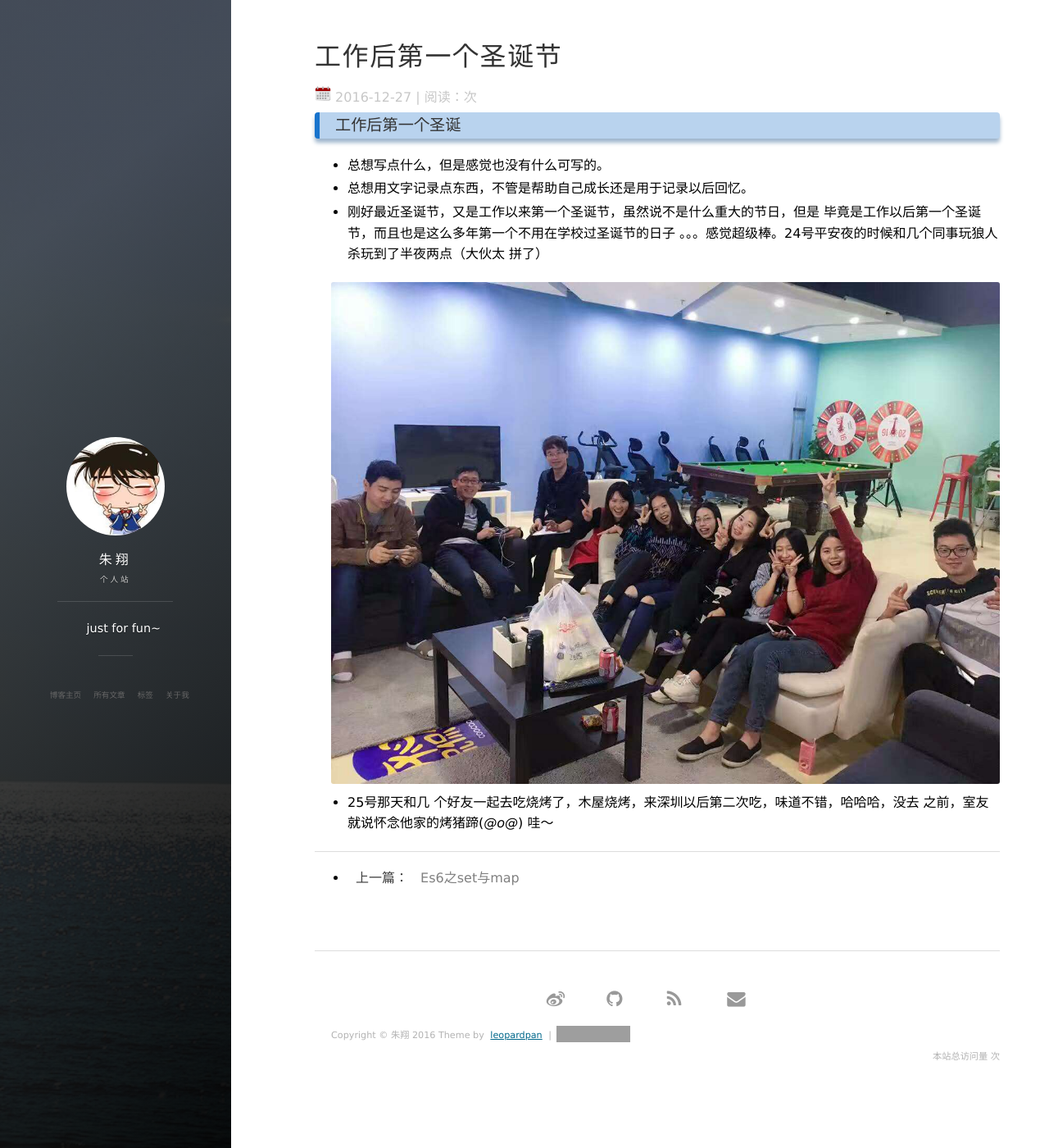
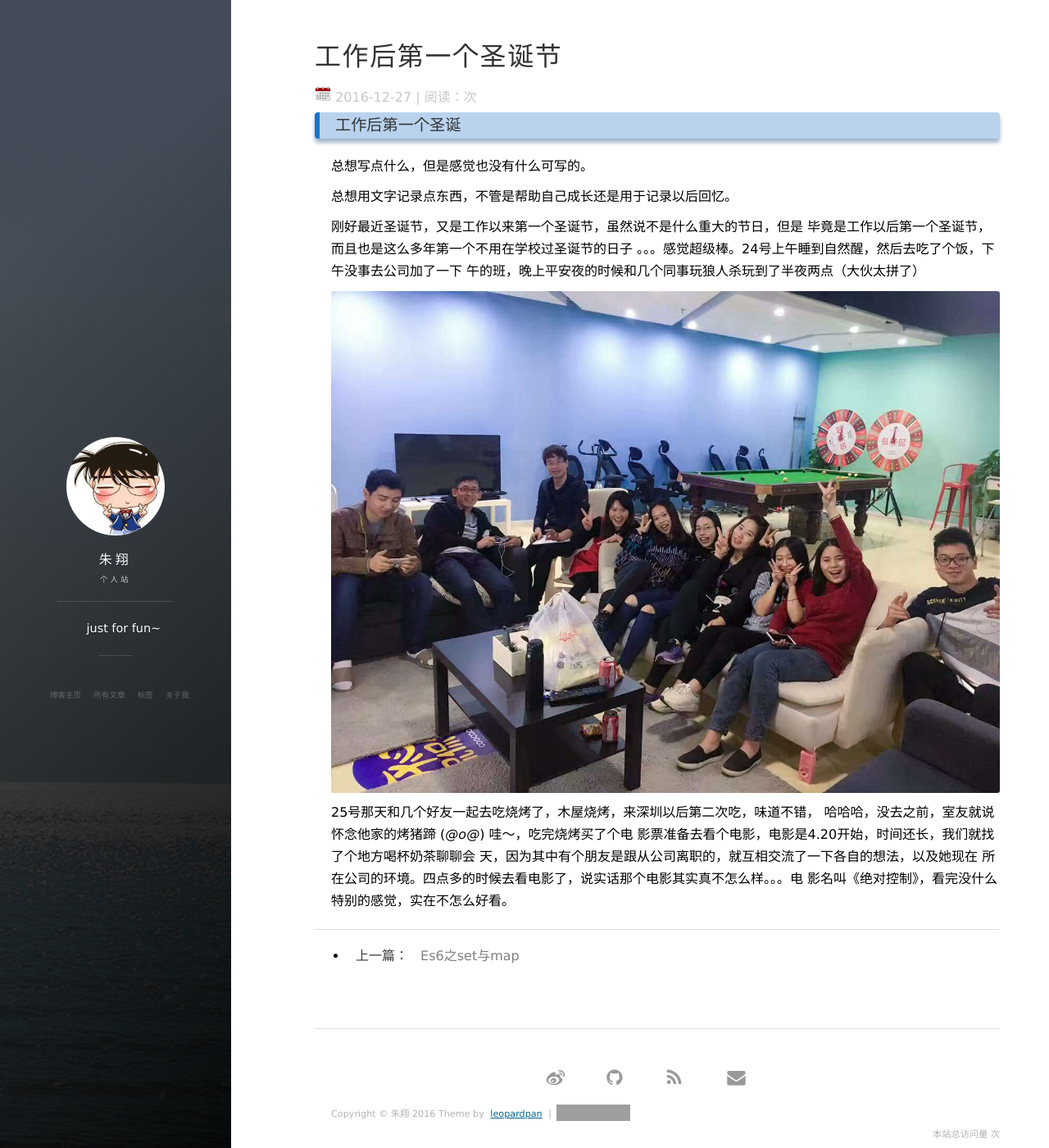
Before and after one commit to zhuSilence/zhuSilence.github.io, a Jekyll site: the page built from _posts/2016-12-27-工作后第一个圣诞节.md, in a window 1280 px wide and 1400 px high. Shown: the whole window at 82% size. Built offline with Jekyll 4.4.1, drawn with Linux system fonts in a browser that asks for light colours; nearby versions of some CDN libraries; our own code applies the rules of GitHub Pages for plain Markdown files; comment, search, counter and statistics services are not loaded; grey boxes are pictures that could not be loaded.

Commit message:
添加文章

```diff
--- a/_posts/2016-12-27-工作后第一个圣诞节.md
+++ b/_posts/2016-12-27-工作后第一个圣诞节.md
@@ -1,13 +1,19 @@
 ### 工作后第一个圣诞
-- 总想写点什么，但是感觉也没有什么可写的。
-- 总想用文字记录点东西，不管是帮助自己成长还是用于记录以后回忆。
-- 刚好最近圣诞节，又是工作以来第一个圣诞节，虽然说不是什么重大的节日，但是
+
+总想写点什么，但是感觉也没有什么可写的。
+
+总想用文字记录点东西，不管是帮助自己成长还是用于记录以后回忆。
+
+刚好最近圣诞节，又是工作以来第一个圣诞节，虽然说不是什么重大的节日，但是
 毕竟是工作以后第一个圣诞节，而且也是这么多年第一个不用在学校过圣诞节的日子
-。。。感觉超级棒。24号平安夜的时候和几个同事玩狼人杀玩到了半夜两点（大伙太
-拼了）
+。。。感觉超级棒。24号上午睡到自然醒，然后去吃了个饭，下午没事去公司加了一下
+午的班，晚上平安夜的时候和几个同事玩狼人杀玩到了半夜两点（大伙太拼了）
 
 ![浪浪浪](/images/posts/articles/merry.jpeg)
 
-- 25号那天和几
-个好友一起去吃烧烤了，木屋烧烤，来深圳以后第二次吃，味道不错，哈哈哈，没去
-之前，室友就说怀念他家的烤猪蹄(*@ο@*) 哇～
+25号那天和几个好友一起去吃烧烤了，木屋烧烤，来深圳以后第二次吃，味道不错，
+哈哈哈，没去之前，室友就说怀念他家的烤猪蹄  (*@ο@*) 哇～，吃完烧烤买了个电
+影票准备去看个电影，电影是4.20开始，时间还长，我们就找了个地方喝杯奶茶聊聊会
+天，因为其中有个朋友是跟从公司离职的，就互相交流了一下各自的想法，以及她现在
+所在公司的环境。四点多的时候去看电影了，说实话那个电影其实真不怎么样。。。电
+影名叫《绝对控制》，看完没什么特别的感觉，实在不怎么好看。
```
